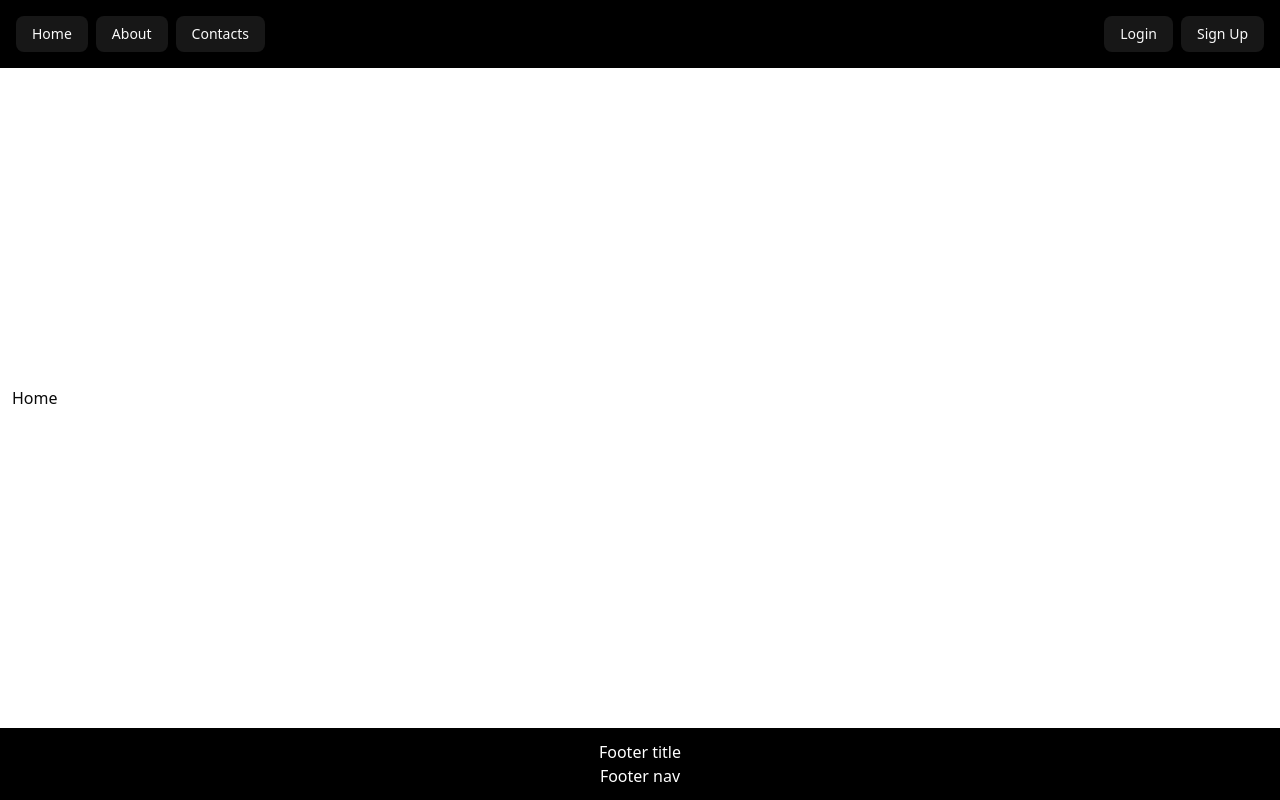
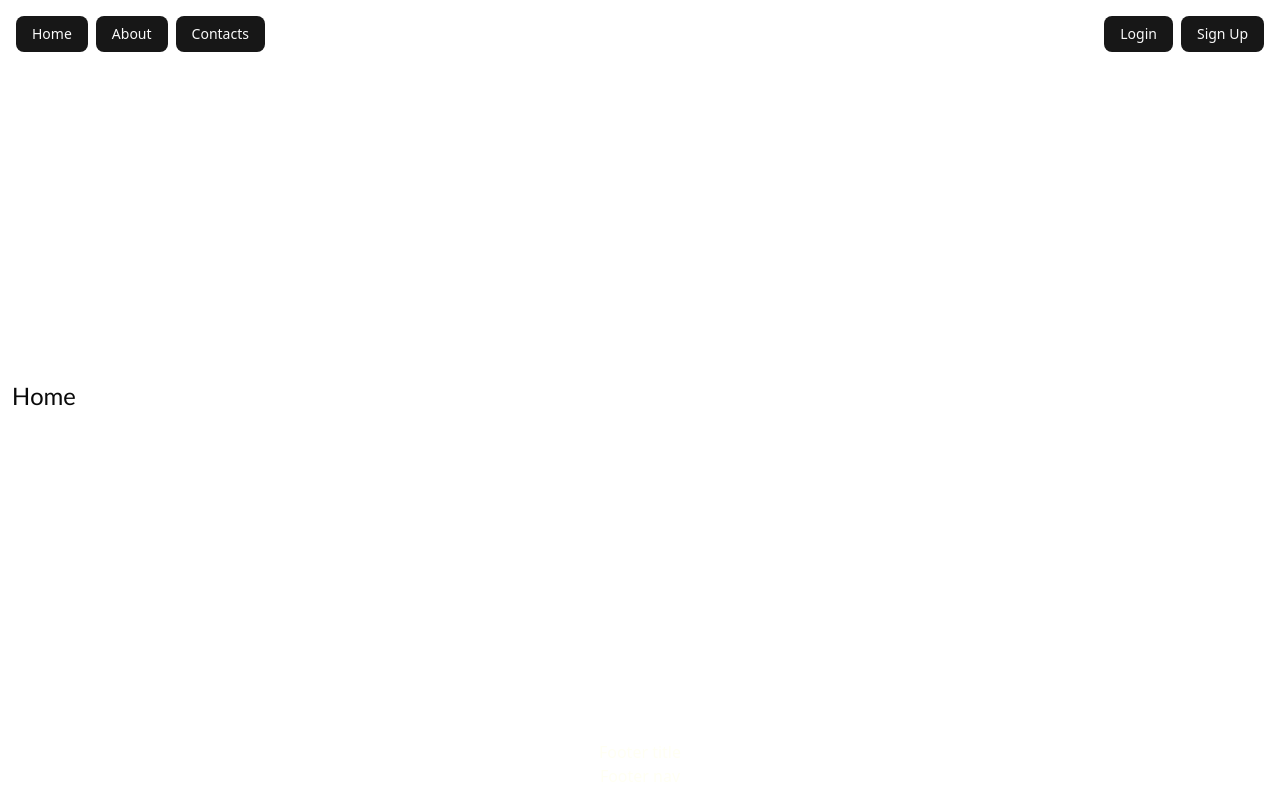
Before and after one commit to wolfColonyTeam/store-next.js, a Next.js app: page / in a window 1280 px wide. Built offline with nearby package versions, Linux system fonts and the light colour scheme.

Commit message:
add style guide settings, colors, fonts

```diff
--- a/app/globals.css
+++ b/app/globals.css
@@ -1,5 +1,53 @@
+/*fonts*/
+@import url('https://fonts.googleapis.com/css2?family=Lato:wght@400;700&display=swapp');
+@import url('https://fonts.googleapis.com/css2?family=Rufina:wght@700&display=swap');
+
 @import "tailwindcss";
 @import "tw-animate-css";
+
+/*Style Guide Store*/
+@theme colors {
+    --color-dark-green: #252b23;
+    --color-grass: #374135;
+    --color-grayish-teal: #687768;
+    --color-olive: #4C6A34;
+    --color-lime: #A0BD90;
+    --color-light-mint: #EBF0E4;
+
+    --color-black: #242F5;
+    --color-black-tree: #383536eb;
+    --color-grey: #4D4D4D;
+    --color-light-grey: #B0B0B0;
+    --color-white: #FFFFF3;
+}
+
+@theme fonts {
+    --font-rufina: "Rufina", sans-serif;
+    --font-lato: "Lato", sans-serif;
+
+    --text-hero-title: 148px;
+    --text-heading-1: 108px;
+    --text-heading-2: 88px;
+    --text-heading-3: 68px;
+    --text-heading-4: 48px;
+
+    --text-body-large: 66px;
+    --text-body: 24px;
+    --text-body-medium: 22px;
+    --text-secondary-text: 18px;
+    --text-small-text: 16px;
+
+    --font-weight-400: 400;
+    --font-weight-700: 700;
+}
+
+@layer components {
+    .text-basic {
+        @apply font-lato mb-1 text-black font-400 text-body;
+    }
+}
+
+
 
 @custom-variant dark (&:is(.dark *));
 
@@ -116,6 +164,7 @@
     * {
         @apply border-border outline-ring/50;
     }
+
     body {
         @apply bg-background text-foreground;
     }
--- a/app/page.tsx
+++ b/app/page.tsx
@@ -1,5 +1,5 @@
 import React from "react";
 
 export default function Home() {
-  return <div>Home</div>;
+  return <div className={"text-basic"}>Home</div>;
 }
```
Lines whose indentation alone changed are shown as unchanged.
